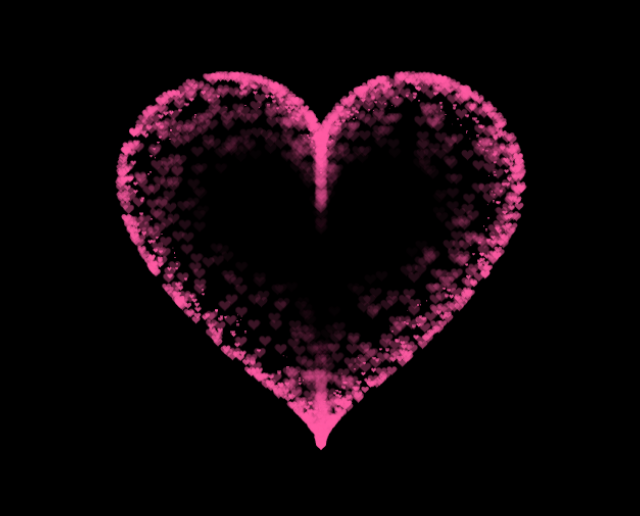
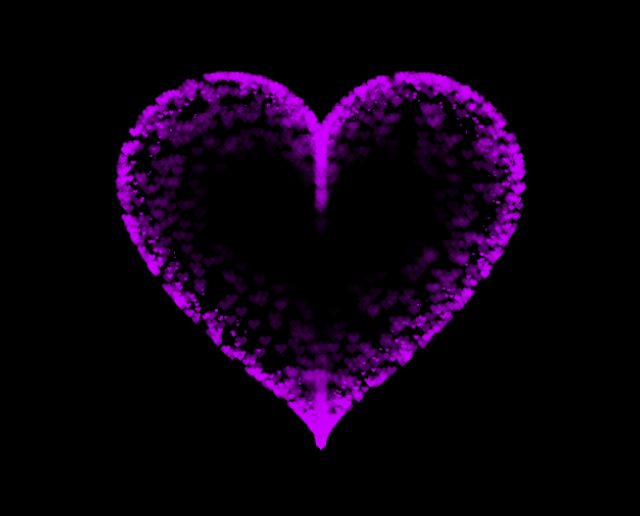
Before and after one commit to ToanLee789/Heart1, a plain HTML site: page index.html in a window 1280 px wide. Shown: the part 142-658 px from the top of the page, without its empty margins (319-959 px from the left). Drawn offline with Linux system fonts and the light colour scheme.

Commit message:
Add files via upload

```diff
--- a/index.html
+++ b/index.html
@@ -46,7 +46,7 @@ canvas {
 #pinkboard:before, #pinkboard:after {
   content: '';
   position: absolute;
-  background: #FF5CA4;
+  background: #030f4d;
   width: 100px;
   height: 160px;
   border-top-left-radius: 50px;
@@ -57,8 +57,8 @@ canvas {
   left: 100px;
   transform: rotate(-45deg);
   transform-origin: 0 100%;
-  box-shadow: 0 14px 28px rgba(0,0,0,0.25),
-              0 10px 10px rgba(0,0,0,0.22);
+  box-shadow: 0 14px 28px rgb(77, 1, 5),
+              0 10px 10px rgba(94, 1, 1, 0.22);
 }
 
 #pinkboard:after {
@@ -272,7 +272,7 @@ var ParticlePool = (function() {
     }
     context.closePath();
     // create the fill
-    context.fillStyle = '#FF5CA4';
+    context.fillStyle = '#CC00FF';
     context.fill();
     // create the image
     var image = new Image();
```
